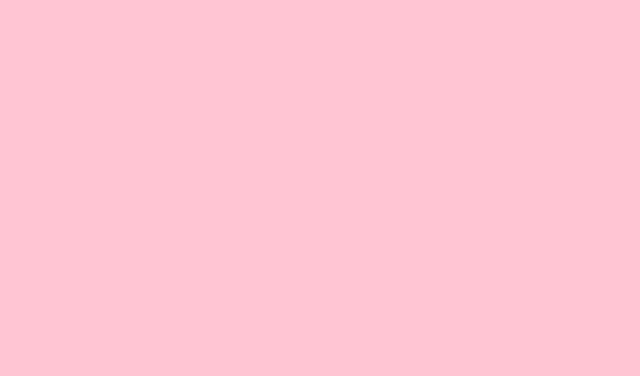
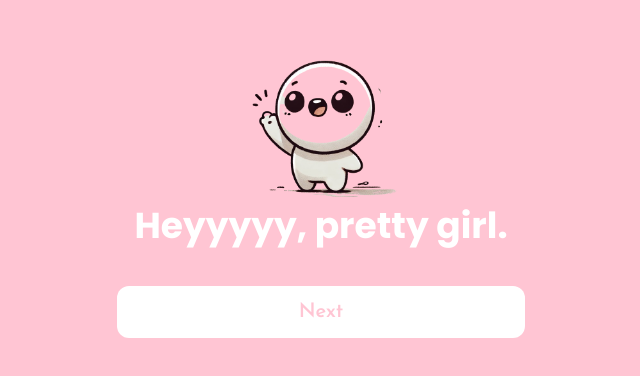
Before and after one commit to Terry-Magnus/Val-Proposal, a React app: page / in a window 1280 px wide. Before the commit this address had no page. Shown: the part 208-584 px from the top of the page, without its empty margins (319-959 px from the left). Built offline with nearby package versions, Linux system fonts and the light colour scheme; the HTML template or start-up script is replaced by a standard one.

Commit message:
added redirects

```diff
--- a/src/App.tsx
+++ b/src/App.tsx
@@ -6,7 +6,7 @@ function App() {
   return (
     <Routes>
       <Route path="/moonshine" element={<RomanticValentineProposal />} />
-      <Route path="/my-love" element={<JessyProposal />} />
+      <Route path="/" element={<JessyProposal />} />
     </Routes>
   );
 }
```
Also changed, not shown: 1 other file (tests, documents, lock files or other folders).
